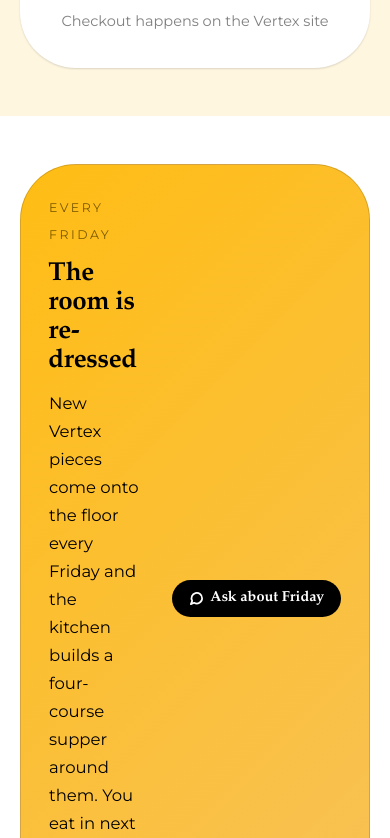
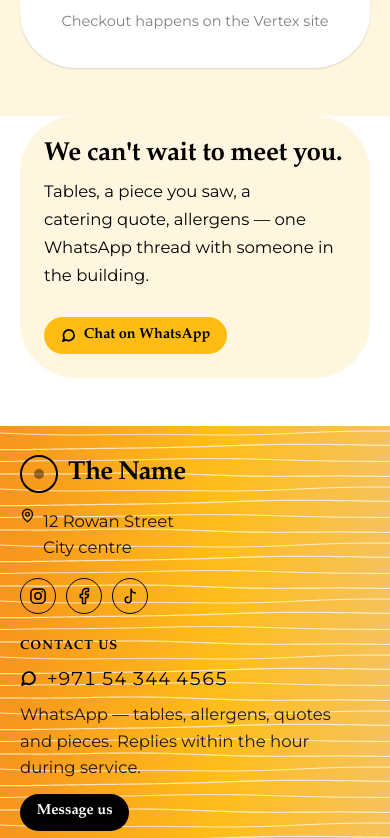
Before and after one commit to amr9/The-Name, a React (Vite) app: page / in a window 390 px wide. Shown: the part 5766-6604 px from the top of the page. Built offline with nearby package versions, Linux system fonts and the light colour scheme.

Commit message:
small fixes

```diff
--- a/src/i18n/translations/ar.js
+++ b/src/i18n/translations/ar.js
@@ -31,7 +31,7 @@
   footer: {
     address: ['12 روان ستريت', 'وسط المدينة'],
     contactHeading: 'تواصل معنا',
-    note: 'عبر واتساب فقط — الطاولات، الحساسية الغذائية، عروض الأسعار، والقطع. نرد خلال ساعة أثناء أوقات الخدمة.',
+    note: 'واتساب — الطاولات، الحساسية الغذائية، عروض الأسعار، والقطع. نرد خلال ساعة أثناء أوقات الخدمة.',
     message: 'راسلنا',
     rights: 'جميع الحقوق محفوظة.',
   },
@@ -97,12 +97,6 @@
       leadTime: 'مدة التسليم',
       openShop: 'افتح على متجر فيرتكس ↗',
       checkoutNote: 'تتم عملية الدفع على موقع فيرتكس',
-    },
-    friday: {
-      kicker: 'كل جمعة',
-      title: 'يُعاد تجهيز الصالة',
-      body: 'تصل قطع فيرتكس الجديدة إلى الصالة كل جمعة ويُعدّ المطبخ عشاءً من أربعة أطباق حولها. تتذوّق كتالوج الأسبوع القادم قبل أن يراه أي شخص آخر.',
-      cta: 'اسأل عن أمسية الجمعة',
     },
     closing: {
       title: 'لا يسعنا الانتظار للقائك.',
--- a/src/i18n/translations/en.js
+++ b/src/i18n/translations/en.js
@@ -31,7 +31,7 @@
   footer: {
     address: ['12 Rowan Street', 'City centre'],
     contactHeading: 'Contact us',
-    note: 'WhatsApp only — tables, allergens, quotes and pieces. Replies within the hour during service.',
+    note: 'WhatsApp — tables, allergens, quotes and pieces. Replies within the hour during service.',
     message: 'Message us',
     rights: 'All rights reserved.',
   },
@@ -97,12 +97,6 @@
       leadTime: 'Lead time',
       openShop: 'Open on the Vertex shop ↗',
       checkoutNote: 'Checkout happens on the Vertex site',
-    },
-    friday: {
-      kicker: 'EVERY FRIDAY',
-      title: 'The room is re-dressed',
-      body: "New Vertex pieces come onto the floor every Friday and the kitchen builds a four-course supper around them. You eat in next week's catalogue before anyone else sees it.",
-      cta: 'Ask about Friday',
     },
     closing: {
       title: "We can't wait to meet you.",
--- a/src/i18n/translations/es.js
+++ b/src/i18n/translations/es.js
@@ -31,7 +31,7 @@
   footer: {
     address: ['12 Rowan Street', 'Centro de la ciudad'],
     contactHeading: 'Contáctanos',
-    note: 'Solo por WhatsApp — mesas, alérgenos, presupuestos y piezas. Respondemos en menos de una hora durante el servicio.',
+    note: 'WhatsApp — mesas, alérgenos, presupuestos y piezas. Respondemos en menos de una hora durante el servicio.',
     message: 'Escríbenos',
     rights: 'Todos los derechos reservados.',
   },
@@ -97,12 +97,6 @@
       leadTime: 'Plazo de entrega',
       openShop: 'Ver en la tienda Vertex ↗',
       checkoutNote: 'El pago se realiza en el sitio de Vertex',
-    },
-    friday: {
-      kicker: 'CADA VIERNES',
-      title: 'La sala se redecora',
-      body: 'Nuevas piezas Vertex llegan a la sala cada viernes y la cocina prepara una cena de cuatro platos en torno a ellas. Descubres el catálogo de la próxima semana antes que nadie.',
-      cta: 'Preguntar por el viernes',
     },
     closing: {
       title: 'Estamos deseando conocerte.',
--- a/src/i18n/translations/fr.js
+++ b/src/i18n/translations/fr.js
@@ -31,7 +31,7 @@
   footer: {
     address: ['12 Rowan Street', 'Centre-ville'],
     contactHeading: 'Contactez-nous',
-    note: 'WhatsApp uniquement — tables, allergènes, devis et pièces. Réponse dans l\'heure pendant le service.',
+    note: 'WhatsApp — tables, allergènes, devis et pièces. Réponse dans l\'heure pendant le service.',
     message: 'Envoyer un message',
     rights: 'Tous droits réservés.',
   },
@@ -97,12 +97,6 @@
       leadTime: 'Délai',
       openShop: 'Voir sur la boutique Vertex ↗',
       checkoutNote: 'Le paiement se fait sur le site Vertex',
-    },
-    friday: {
-      kicker: 'CHAQUE VENDREDI',
-      title: 'La salle est redécorée',
-      body: 'De nouvelles pièces Vertex arrivent en salle chaque vendredi et la cuisine compose un souper à quatre plats autour d\'elles. Vous découvrez le catalogue de la semaine suivante avant tout le monde.',
-      cta: 'Se renseigner sur le vendredi',
     },
     closing: {
       title: 'Nous avons hâte de vous rencontrer.',
--- a/src/pages/Home/Home.css
+++ b/src/pages/Home/Home.css
@@ -352,39 +352,6 @@
   margin-top: 12px;
 }
 
-/* — friday — */
-.home-friday {
-  padding-block: clamp(48px, 5vw, 80px);
-}
-.home-friday-inner {
-  border: 1px solid color-mix(in srgb, #000 15%, transparent);
-  border-radius: calc(2 * var(--radius-lg));
-  padding: clamp(28px, 4vw, 56px);
-  display: grid;
-  grid-template-columns: minmax(0, 1fr) auto;
-  gap: 32px;
-  align-items: center;
-  background: var(--gradient-accent);
-}
-.home-friday-kicker {
-  font-size: var(--text-xs);
-  letter-spacing: 0.2em;
-  text-transform: uppercase;
-  color: var(--color-accent-700);
-}
-.home-friday-title {
-  font-size: clamp(26px, 3vw, 36px);
-  line-height: 1.12;
-  margin: 14px 0 0;
-  margin-left: -0.028em;
-}
-.home-friday-body {
-  font-size: var(--text-body);
-  line-height: 28px;
-  max-width: 56ch;
-  margin: 12px 0 0;
-}
-
 /* — closing CTA — */
 .home-closing {
   padding: 0 0 clamp(48px, 5vw, 80px);
--- a/src/pages/Home/Home.jsx
+++ b/src/pages/Home/Home.jsx
@@ -164,18 +164,6 @@
         </div>
       </section>
 
-      {/* friday */}
-      <section className="container home-friday">
-        <div className="home-friday-inner">
-          <div>
-            <span className="home-friday-kicker">{t.home.friday.kicker}</span>
-            <h2 className="home-friday-title">{t.home.friday.title}</h2>
-            <p className="home-friday-body">{t.home.friday.body}</p>
-          </div>
-          <WhatsAppButton className="btn btn-dark">{t.home.friday.cta}</WhatsAppButton>
-        </div>
-      </section>
-
       <section className="container home-closing">
         <div className="home-closing-inner">
           <div>
```
Also changed, not shown: 1 other file (tests, documents, lock files or other folders).
